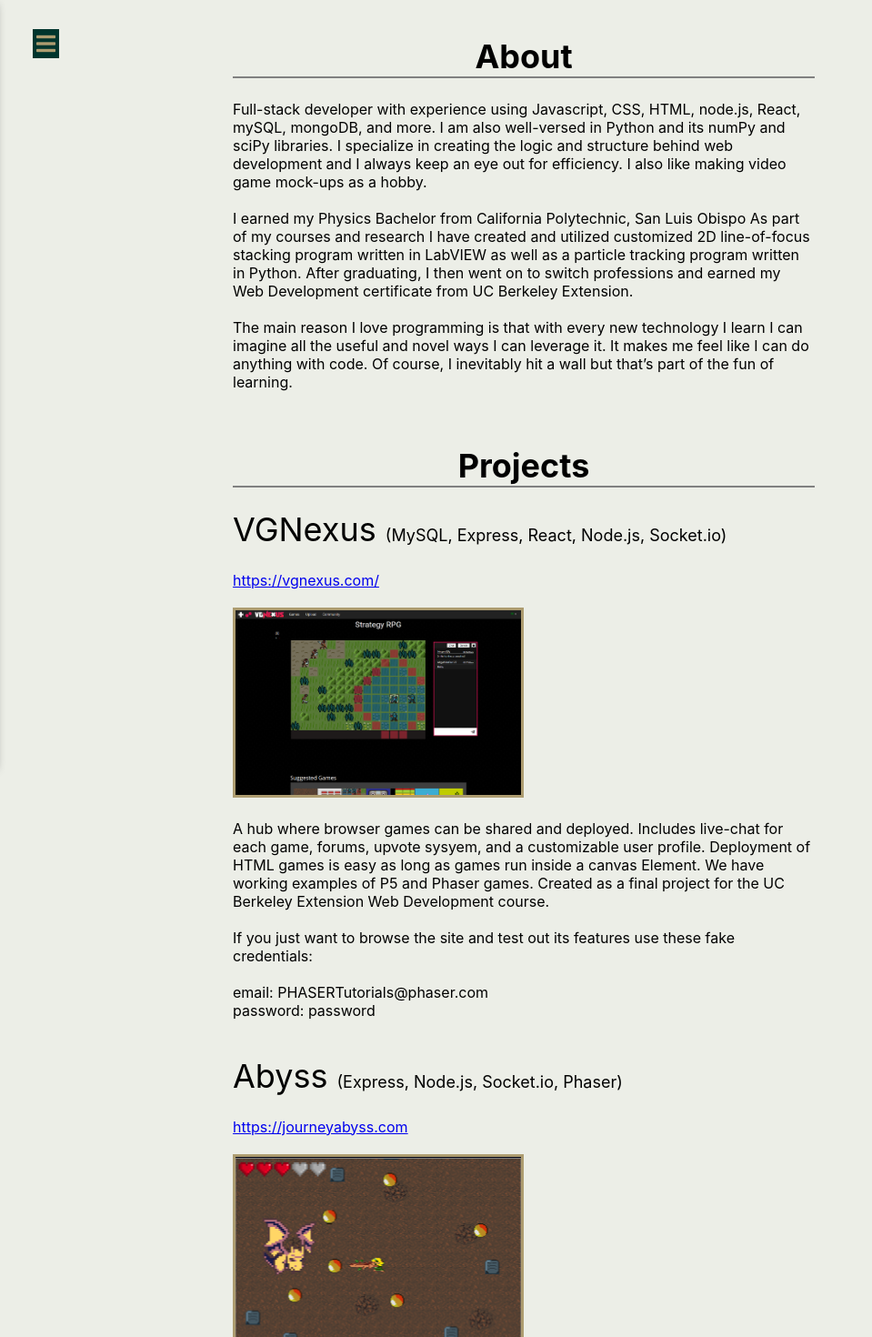
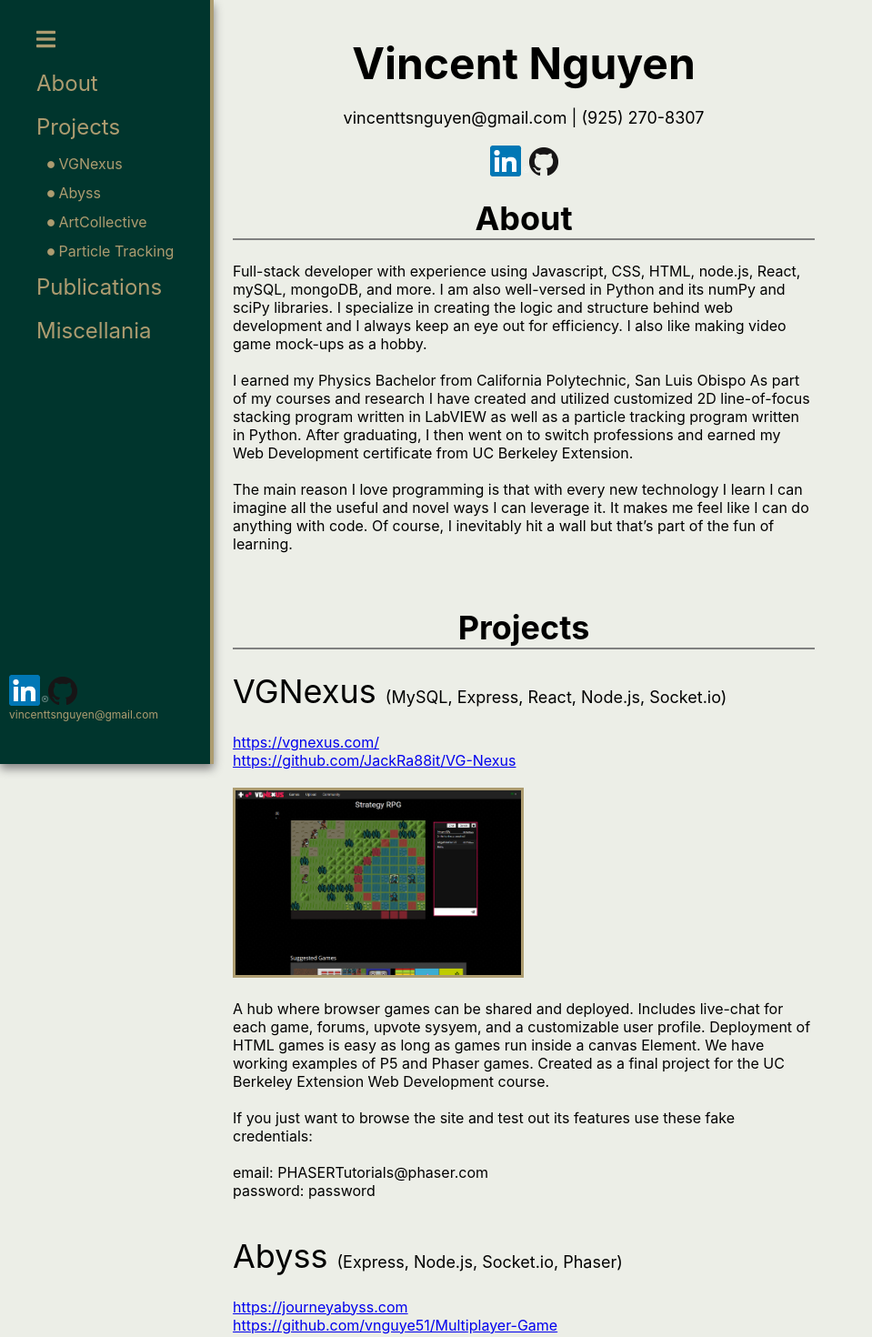
Before and after one commit to vnguye51/portfolio, a React (Create React App) app: page / in a window 1280 px wide. Shown: the top 1470 px of the page at 91% size, without its empty margins (0-959 px from the left). Built offline with nearby package versions, Linux system fonts and the light colour scheme.

Commit message:
added github urls and linkedin and github icons to header

```diff
--- a/src/components/Nav/Nav.js
+++ b/src/components/Nav/Nav.js
@@ -3,7 +3,7 @@
 
 class Nav extends Component {
   state= {
-    hidden: true
+    hidden: false
   }
   hidenav = () => {
     this.setState({hidden: true})
--- a/src/components/Projects/Abyss/Abyss.js
+++ b/src/components/Projects/Abyss/Abyss.js
@@ -7,6 +7,7 @@
       <div id='Abyss'>
         <div className = 'header2'>Abyss <span class='tags'>(Express, Node.js, Socket.io, Phaser)</span></div>
         <div className = 'projectLink'><a href='https://journeyabyss.com' target='_blank' rel="noopener noreferrer">https://journeyabyss.com</a></div>
+        <div className = 'projectLink'><a href='https://github.com/vnguye51/Multiplayer-Game' target='_blank' rel="noopener noreferrer">https://github.com/vnguye51/Multiplayer-Game</a></div>
         <br />
         <div className = 'projectImgBox'><img img className='projectImg' src='assets/images/Abyss.png' alt='Abyss'></img></div>
         <br />
--- a/src/components/Projects/ArtCollective/ArtCollective.js
+++ b/src/components/Projects/ArtCollective/ArtCollective.js
@@ -7,6 +7,7 @@
       <div id='ArtCollective'>
         <div className = 'header2'>ArtCollective <span class='tags'>(Express, Node.js, Handlebars, MySQL)</span></div>
         <div className = 'projectLink'><a href='https://stormy-brushlands-10294.herokuapp.com/' target='_blank' rel="noopener noreferrer">https://stormy-brushlands-10294.herokuapp.com/</a></div>
+        <div className = 'projectLink'><a href='https://github.com/DinhDo2312/ArtCollective' target='_blank' rel="noopener noreferrer">https://github.com/DinhDo2312/ArtCollective</a></div>
         <br />
         <div className = 'projectImgBox'><img  img className='projectImg' src='assets/images/ArtCollective.png' alt='Abyss'></img></div>
         <br />
--- a/src/components/Projects/VGNexus/VGNexus.js
+++ b/src/components/Projects/VGNexus/VGNexus.js
@@ -8,6 +8,7 @@
       <div id='VGNexus'>
         <div className = 'header2'>VGNexus <span class='tags'>(MySQL, Express, React, Node.js, Socket.io)</span></div>
         <div className = 'projectLink'><a href='https://vgnexus.com/' target='_blank' rel="noopener noreferrer">https://vgnexus.com/</a></div>
+        <div className = 'projectLink'><a href='https://github.com/JackRa88it/VG-Nexus' target='_blank' rel="noopener noreferrer">https://github.com/JackRa88it/VG-Nexus</a></div>
         <br />
         <div className = 'projectImgBox'><img img className='projectImg' src='assets/images/VGNexus.png' alt='VGNexus'></img></div>
         <br />
--- a/src/components/about/About.js
+++ b/src/components/about/About.js
@@ -5,6 +5,15 @@
   render() {
     return (
       <div id='About'>
+        <div style={{fontSize: '48px', fontWeight: 'bold', textAlign: 'center'}}>Vincent Nguyen</div>
+        <br />
+        <div style={{fontSize: '18px', textAlign: 'center'}}>vincenttsnguyen@gmail.com | (925) 270-8307</div>
+        <br />
+        <div style={{textAlign: 'center'}}>
+        <a href='https://www.linkedin.com/in/vincent-nguyen-342015164/' target='_blank' rel="noopener noreferrer"><img src='assets\images\In-2CRev-34px-R.png' alt='linkedin'></img></a>
+        <a href='https://github.com/vnguye51/' target='_blank' rel="noopener noreferrer"><img src='assets\images\GitHub-Mark-32px.png' alt='github'></img></a>
+        </div>
+        <br />
         <div className = 'header1'>About</div>
         <div className = 'bodyText'>
         {/* <img src='/assets/images/self-photo.jpg' alt='selfphoto' id='selfphoto'></img> */}
```
